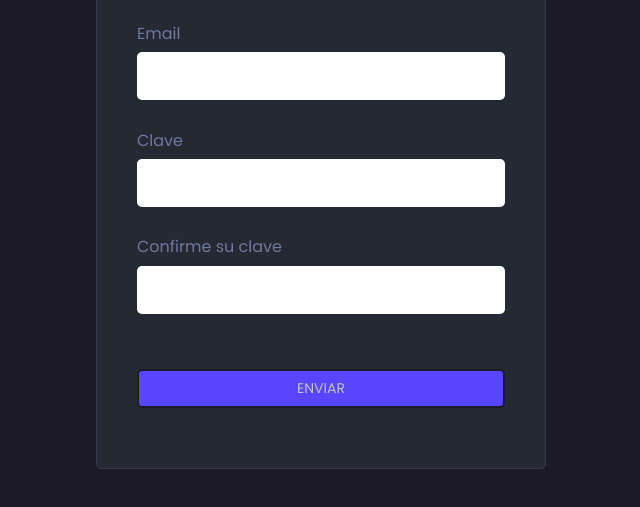
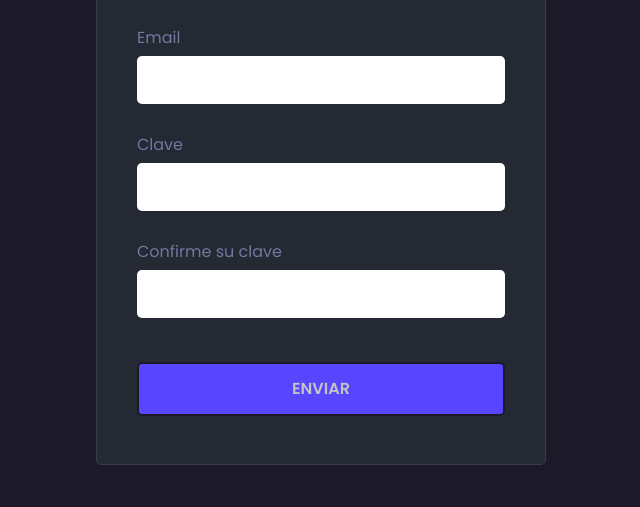
Before and after one commit to luciabalbas/Form-Registration, a plain HTML site: page index.html in a window 1280 px wide. Shown: the part 249-756 px from the top of the page, without its empty margins (319-959 px from the left). Drawn offline with Linux system fonts and the light colour scheme.

Commit message:
Some Effects&Comments

```diff
--- a/style.css
+++ b/style.css
@@ -46,19 +46,31 @@ form {
     display: block;
 }
 
-/* Botón de enviar */
+/* Botón de enviar,  Raton Sobre, Activo */
 button#submit {
     width: 100%;
     text-align: center;
-    margin: 2em 0;
-    padding: 0.5em;
-    font: 400 14px 'Poppins', sans-serif;
+    margin: 1em 0;
+    padding: 0.8em;
+    font: 600 1em 'Poppins', sans-serif;
     text-transform: uppercase;
     color: #c4c4c4;
     background: #5845fe;
     border-radius: 5px;
     border: 2px solid #1c1a29;
     cursor: pointer;
+    transition: 1s;
+}
+
+button#submit:hover {
+    letter-spacing: 5px;
+    box-shadow: 0px 5px 5px 3px #1c1a29;
+    transition: letter-spacing 1s ease-in, box-shadow 1s ease-out;
+}
+
+button#submit:active {
+    transform: translateY(4px);
+    box-shadow: none;
 }
 
 /* Estilos de los Inputs, Foco, Error, Correcto */
```
Also changed, not shown: index.js (+4 -3 lines).
